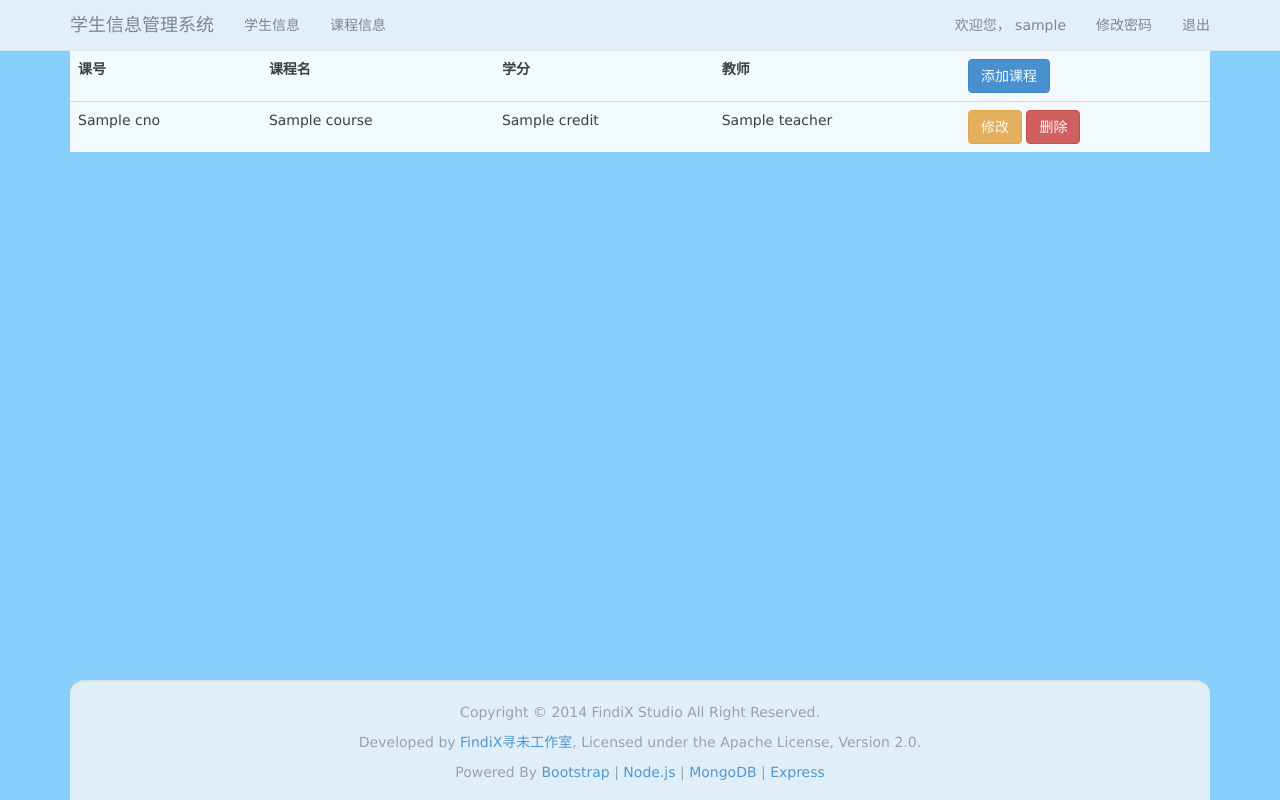
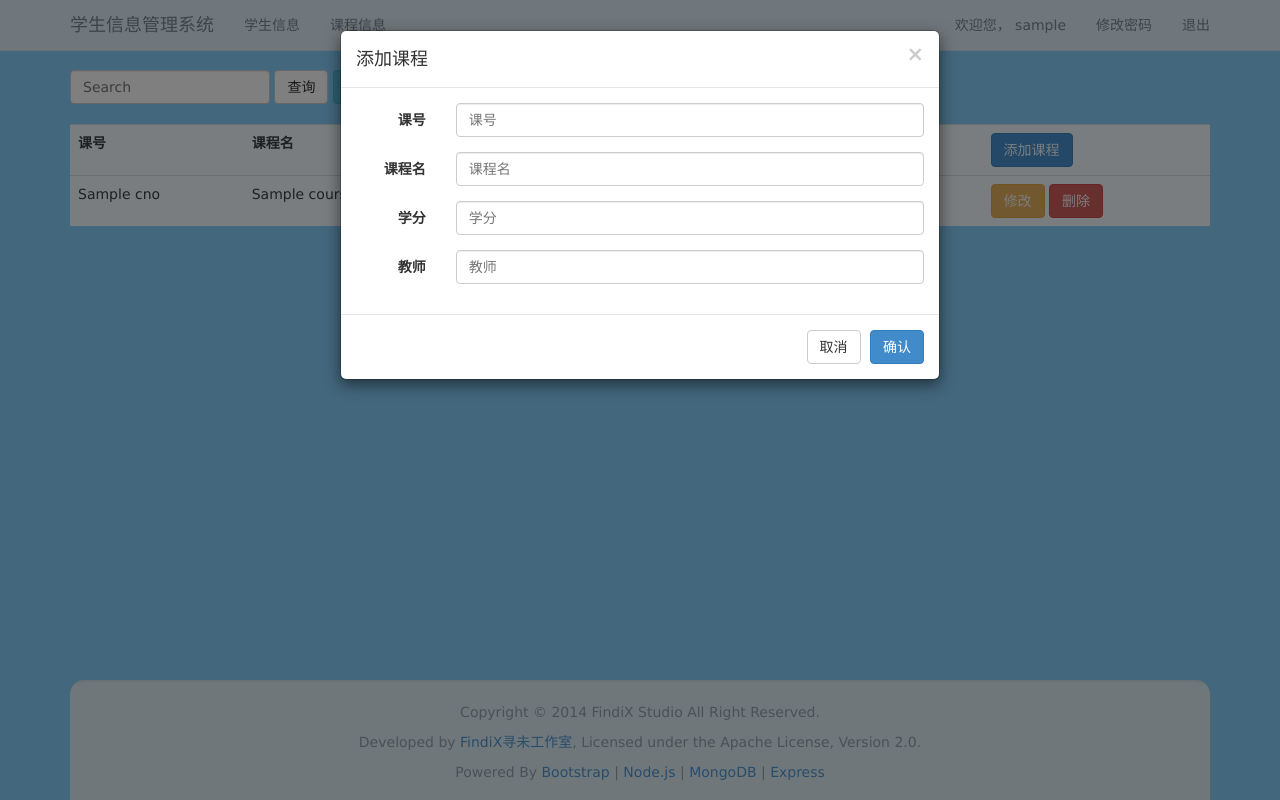
Before and after one commit to findix/StudentInfo, a Node server app: template views/course.ejs in a window 1280 px wide, after a click on "添加课程". Run offline with Node 20, Linux system fonts and the light colour scheme; the template is opened without the code that fills it: most values are stand-ins (such as "Sample title", 1, 10 or a date in 2020); some libraries are stand-ins or nearby versions.

Commit message:
finishing course v2

```diff
--- /dev/null
+++ b/public/javascripts/course.js
@@ -0,0 +1,20 @@
+/**
+ * Created by LL on 2014/7/6.
+ */
+var update = function (_id) {
+    $('#form').attr('action', '/course/update/' + _id);
+    $('#modal-title').text('修改课程');
+    var id = '#' + _id;
+    $('#cno').val($($(id + ' td')[0]).text());
+    $('#cname').val($($(id + ' td')[1]).text());
+    $('#credit').val($($(id + ' td')[2]).text());
+    $('#teacher').val($($(id + ' td')[3]).text());
+};
+var add = function () {
+    $('#form').attr('action', '/course/add');
+    $('#modal-title').text('添加课程');
+    $('#cno').val('');
+    $('#cname').val('');
+    $('#credit').val('');
+    $('#teacher').val('');
+};
--- a/views/course.ejs
+++ b/views/course.ejs
@@ -15,9 +15,18 @@
 <div id="wrap">
     <div id="main" class="clearfix">
         <% include public/nav %>
-
         <div class="container">
             <!--搜索-->
+            <form action="/course" method="get" class="navbar-form navbar-left" role="search"
+                  style="margin:20px 0px 20px -15px">
+                <div class="form-group">
+                    <input type="search" class="form-control" name="query" placeholder="Search"
+                           value="<%= (query == undefined ? '' : query) %>">
+                </div>
+                <button type="submit" class="btn btn-default">查询</button>
+                <a href="/course" type="submit" class="btn btn-info">清空</a>
+            </form>
+            <!--表格-->
             <div class="table-responsive">
                 <table class="table table-hover">
                     <tr>
@@ -25,6 +34,7 @@
                         <th>课程名</th>
                         <th>学分</th>
                         <th>教师</th>
+                        <th>平均分</th>
                         <th>
                             <button class="btn btn-primary" data-toggle="modal" data-target="#addModal" onclick="add()">
                                 添加课程
@@ -38,6 +48,7 @@
                         <td><%= course.cname %></td>
                         <td><%= course.credit %></td>
                         <td><%= course.teacher %></td>
+                        <td></td>
                         <td>
                             <button class="btn btn-warning" data-toggle="modal" data-target="#addModal"
                                     onclick="update('<%= course._id %>')">修改
@@ -47,6 +58,61 @@
                     <% });} %>
                 </table>
             </div>
+            <!--模态框-->
+            <div class="modal fade" id="addModal" tabindex="-1" role="dialog" aria-labelledby="addModalLabel"
+                 aria-hidden="true">
+                <div class="modal-dialog">
+                    <div class="modal-content">
+                        <div class="modal-header">
+                            <button type="button" class="close" data-dismiss="modal"><span
+                                        aria-hidden="true">&times;</span><span class="sr-only">关闭</span></button>
+                            <h4 class="modal-title" id="modal-title">添加课程信息</h4>
+                        </div>
+                        <form class="form-horizontal" id="form" method="post" action="/course">
+                            <div class="modal-body">
+                                <div class="form-group">
+                                    <label for="cno" class="col-sm-2 control-label">课号</label>
+
+                                    <div class="col-sm-10">
+                                        <input type="text" class="form-control" id="cno" name="cno" placeholder="课号">
+                                    </div>
+                                </div>
+                                <div class="form-group">
+                                    <label for="cname" class="col-sm-2 control-label">课程名</label>
+
+                                    <div class="col-sm-10">
+                                        <input type="text" class="form-control" id="cname" name="cname"
+                                               placeholder="课程名">
+                                    </div>
+                                </div>
+                                <div class="form-group">
+                                    <label for="credit" class="col-sm-2 control-label">学分</label>
+
+                                    <div class="col-sm-10">
+                                        <input type="text" class="form-control" id="credit" name="credit"
+                                               placeholder="学分">
+                                    </div>
+                                </div>
+                                <div class="form-group">
+                                    <label for="teacher" class="col-sm-2 control-label">教师</label>
+
+                                    <div class="col-sm-10">
+                                        <input type="text" class="form-control" id="teacher" name="teacher"
+                                               placeholder="教师">
+                                    </div>
+                                </div>
+                            </div>
+                            <div class="modal-footer">
+                                <button type="button" class="btn btn-default" data-dismiss="modal">取消</button>
+                                <input class="btn btn-primary" type="submit" value="确认"/>
+                            </div>
+                        </form>
+                    </div>
+                    <!-- /.modal-content -->
+                </div>
+                <!-- /.modal-dialog -->
+            </div>
+            <!-- /.modal -->
         </div>
     </div>
 </div>
@@ -57,7 +123,7 @@
 <script src="/javascripts/jquery-1.11.1.min.js"></script>
 <script src="/javascripts/bootstrap.min.js"></script>
 <script src="/javascripts/coffee-script.js"></script>
-<script src="/javascripts/student.js"></script>
+<script src="/javascripts/course.js"></script>
 </body>
 
 </html>
--- a/views/student.ejs
+++ b/views/student.ejs
@@ -92,7 +92,7 @@
                                     </div>
                                 </div>
                                 <div class="form-group">
-                                    <label for="gender" class="col-sm-2 control-label">姓名</label>
+                                    <label for="gender" class="col-sm-2 control-label">性别</label>
 
                                     <div class="col-sm-10">
                                         <div class="radio">
```
Also changed, not shown: test/courseTest.js (+6 -2 lines), 3 other files.
